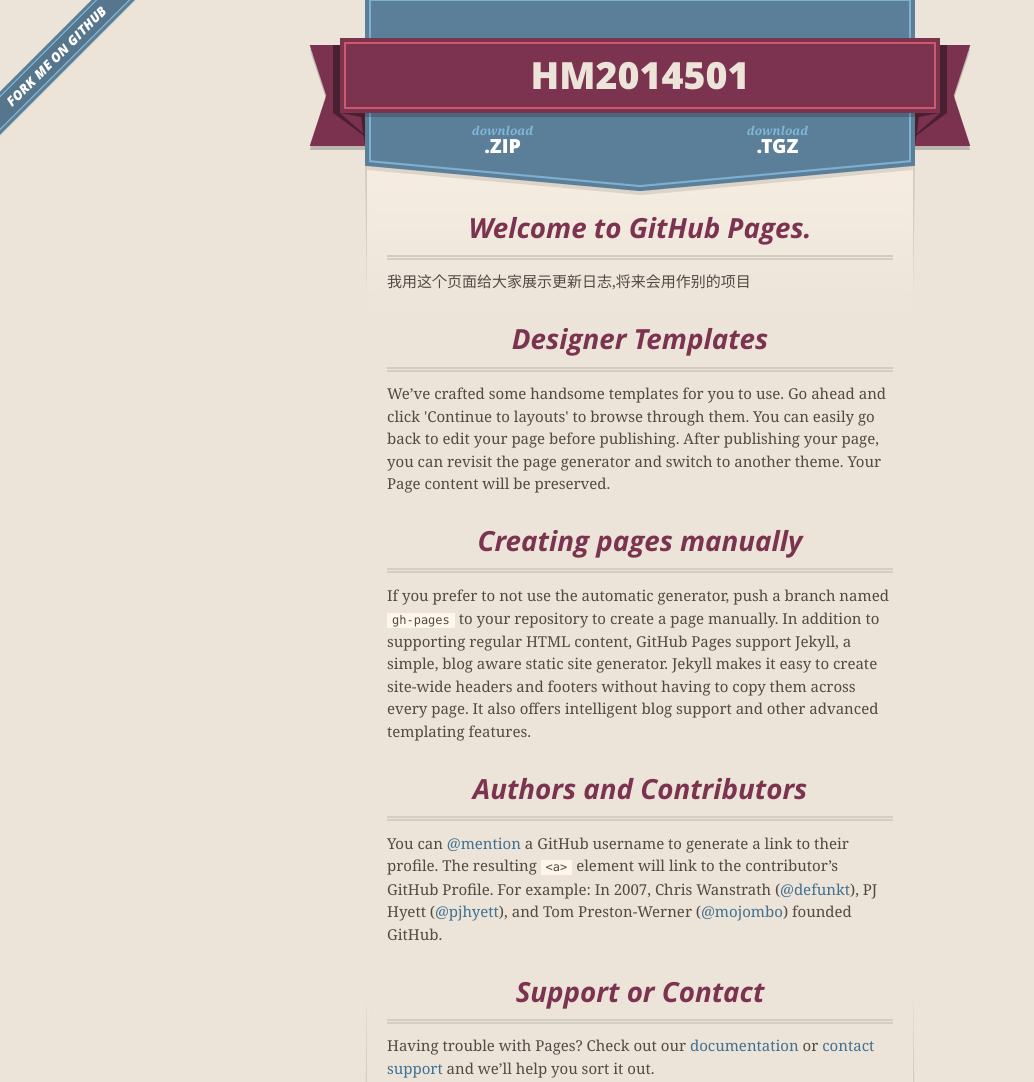
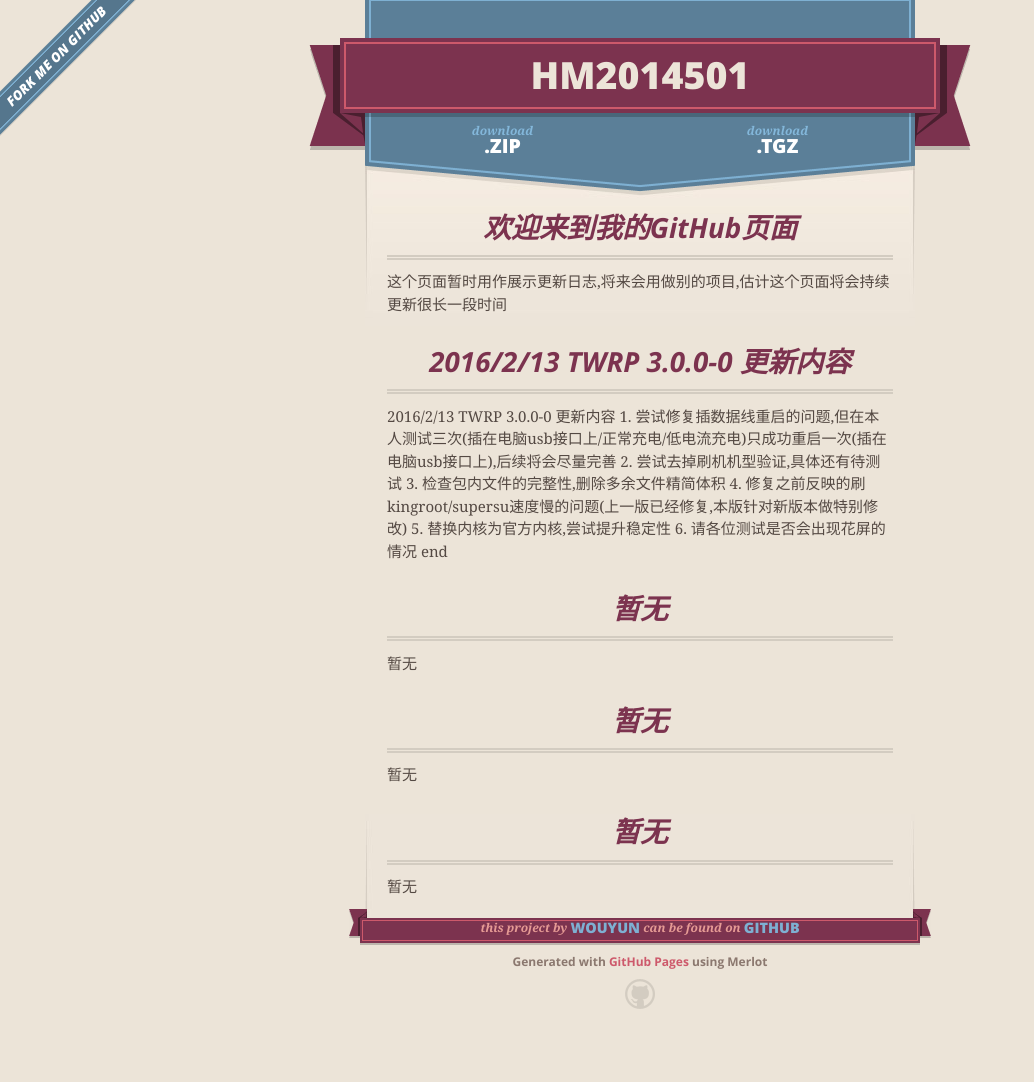
Before and after one commit to wouyun/HM2014501, a plain HTML site: page index.html in a window 1280 px wide. Shown: the top 1082 px of the page, without its empty margins (0-1034 px from the left). After the commit the page ends 1049 px from the top, so only its background shows below. Drawn offline with nearby package versions, Linux system fonts and the light colour scheme.

Commit message:
Update index.html

```diff
--- a/index.html
+++ b/index.html
@@ -17,7 +17,7 @@
         $('#main_content').headsmart()
       })
     </script>
-    <title>Hm2014501 by wouyun</title>
+    <title>TWRP 更新日志(临时)</title>
   </head>
 
   <body>
@@ -27,7 +27,7 @@
       <header>
         <span class="ribbon-outer">
           <span class="ribbon-inner">
-            <h1>Hm2014501</h1>
+            <h1>HM2014501</h1>
             <h2></h2>
           </span>
           <span class="left-tail"></span>
@@ -47,29 +47,36 @@
 
       <section id="main_content">
         <h3>
-<a id="欢迎来到我的github" class="anchor" href="#welcome-to-github-pages" aria-hidden="true"><span aria-hidden="true" class="octicon octicon-link"></span></a>Welcome to GitHub Pages.</h3>
+<a id="Welcome to GitHub" class="anchor" href="#welcome-to-github-pages" aria-hidden="true"><span aria-hidden="true" class="octicon octicon-link"></span></a>欢迎来到我的GitHub页面</h3>
 
-<p>我用这个页面给大家展示更新日志,将来会用作别的项目</p>
+<p>这个页面暂时用作展示更新日志,将来会用做别的项目,估计这个页面将会持续更新很长一段时间</p>
 
 <h3>
-<a id="designer-templates" class="anchor" href="#designer-templates" aria-hidden="true"><span aria-hidden="true" class="octicon octicon-link"></span></a>Designer Templates</h3>
+<a id="designer-templates" class="anchor" href="#designer-templates" aria-hidden="true"><span aria-hidden="true" class="octicon octicon-link"></span></a>2016/2/13 TWRP 3.0.0-0 更新内容</h3>
 
-<p>We’ve crafted some handsome templates for you to use. Go ahead and click 'Continue to layouts' to browse through them. You can easily go back to edit your page before publishing. After publishing your page, you can revisit the page generator and switch to another theme. Your Page content will be preserved.</p>
+<p>2016/2/13 TWRP 3.0.0-0 更新内容
+1. 尝试修复插数据线重启的问题,但在本人测试三次(插在电脑usb接口上/正常充电/低电流充电)只成功重启一次(插在电脑usb接口上),后续将会尽量完善
+2. 尝试去掉刷机机型验证,具体还有待测试
+3. 检查包内文件的完整性,删除多余文件精简体积
+4. 修复之前反映的刷kingroot/supersu速度慢的问题(上一版已经修复,本版针对新版本做特别修改)
+5. 替换内核为官方内核,尝试提升稳定性
+6. 请各位测试是否会出现花屏的情况
+end</p>
 
 <h3>
-<a id="creating-pages-manually" class="anchor" href="#creating-pages-manually" aria-hidden="true"><span aria-hidden="true" class="octicon octicon-link"></span></a>Creating pages manually</h3>
+<a id="creating-pages-manually" class="anchor" href="#creating-pages-manually" aria-hidden="true"><span aria-hidden="true" class="octicon octicon-link"></span></a>暂无</h3>
 
-<p>If you prefer to not use the automatic generator, push a branch named <code>gh-pages</code> to your repository to create a page manually. In addition to supporting regular HTML content, GitHub Pages support Jekyll, a simple, blog aware static site generator. Jekyll makes it easy to create site-wide headers and footers without having to copy them across every page. It also offers intelligent blog support and other advanced templating features.</p>
+<p>暂无</p>
 
 <h3>
-<a id="authors-and-contributors" class="anchor" href="#authors-and-contributors" aria-hidden="true"><span aria-hidden="true" class="octicon octicon-link"></span></a>Authors and Contributors</h3>
+<a id="authors-and-contributors" class="anchor" href="#authors-and-contributors" aria-hidden="true"><span aria-hidden="true" class="octicon octicon-link"></span></a>暂无</h3>
 
-<p>You can <a href="https://help.github.com/articles/basic-writing-and-formatting-syntax/#mentioning-users-and-teams" class="user-mention">@mention</a> a GitHub username to generate a link to their profile. The resulting <code>&lt;a&gt;</code> element will link to the contributor’s GitHub Profile. For example: In 2007, Chris Wanstrath (<a href="https://github.com/defunkt" class="user-mention">@defunkt</a>), PJ Hyett (<a href="https://github.com/pjhyett" class="user-mention">@pjhyett</a>), and Tom Preston-Werner (<a href="https://github.com/mojombo" class="user-mention">@mojombo</a>) founded GitHub.</p>
+<p>暂无</p>
 
 <h3>
-<a id="support-or-contact" class="anchor" href="#support-or-contact" aria-hidden="true"><span aria-hidden="true" class="octicon octicon-link"></span></a>Support or Contact</h3>
+<a id="support-or-contact" class="anchor" href="#support-or-contact" aria-hidden="true"><span aria-hidden="true" class="octicon octicon-link"></span></a>暂无</h3>
 
-<p>Having trouble with Pages? Check out our <a href="https://help.github.com/pages">documentation</a> or <a href="https://github.com/contact">contact support</a> and we’ll help you sort it out.</p>
+<p>暂无</p>
       </section>
 
       <footer>
```
